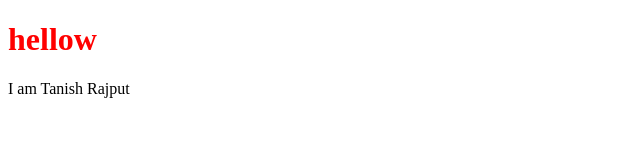
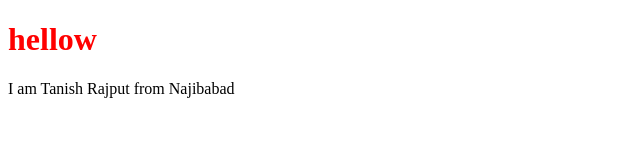
Before and after one commit to tkarshmishra/localRepo, a plain HTML site: page index.html in a window 1280 px wide. Shown: the whole page, without its empty margins (0-640 px from the left). Drawn offline with Linux system fonts and the light colour scheme.

Commit message:
Added Address

```diff
--- a/index.html
+++ b/index.html
@@ -8,6 +8,6 @@
 </head>
 <body>
     <h1> hellow </h1>
-    I am Tanish Rajput
+    I am Tanish Rajput from Najibabad
 </body>
 </html>
```
